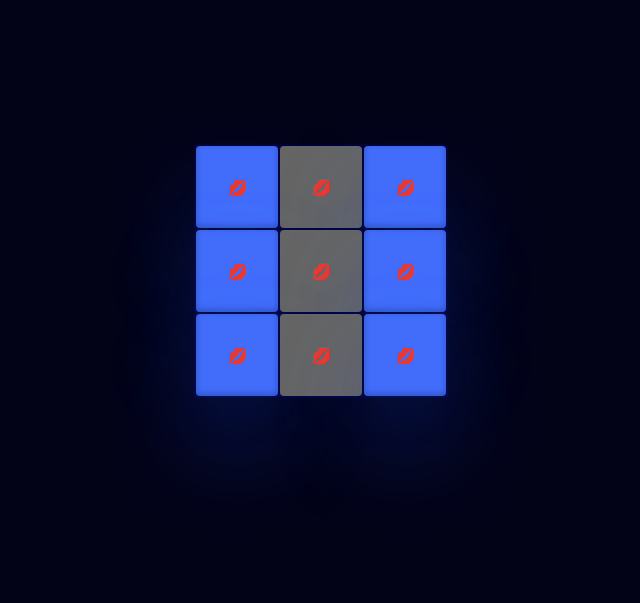
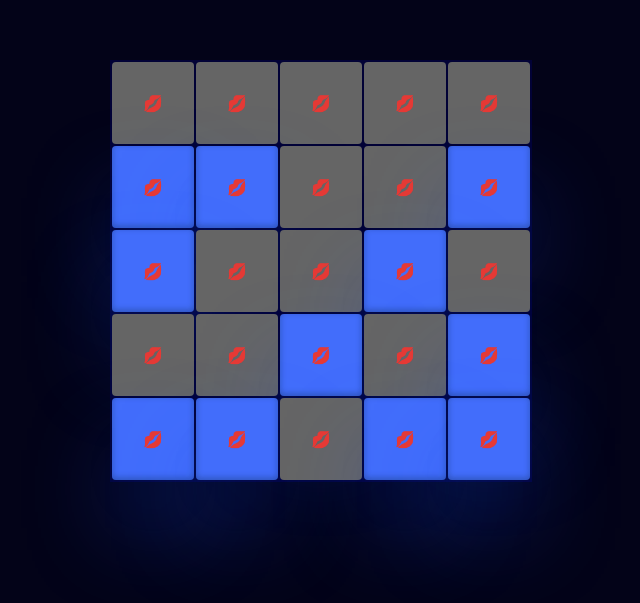
Before and after one commit to amt-juantuah/potential-lamp, a React (Create React App) app: page / in a window 1280 px wide. Shown: the part 129-732 px from the top of the page, without its empty margins (319-959 px from the left). Built offline with nearby package versions, Linux system fonts and the light colour scheme.

Commit message:
style cells

```diff
--- a/src/Board.js
+++ b/src/Board.js
@@ -3,68 +3,73 @@ import Cell from './cell.js';
 
 
 class Board extends Component {
-    // constructor(props) {
-    //     super(props);
-    //     this.props = {
-    //         nrows: 9,
-    //         ncols: 9,
-    //         changeLightStartsOn: 0
-    //     };
-    //     this.state = {
-    //         hasWon: false,
-    //         board: new Array(this.props.ncols).fill(new Array(this.props.nrows).fill(false))
-    //     }
-    // }
+    static defaultProps = {
+        nrows: 5,
+        ncols: 5,
+        changeLightStartsOn: 0.25
+    };
 
-    static defaultProps = {
-        nrows: 9,
-        ncols: 9,
-        changeLightStartsOn: 0
-    };
+
+    constructor(props) {
+        super(props);
+        // this.props = {
+        //     nrows: 9,
+        //     ncols: 9,
+        //     changeLightStartsOn: 0
+        // };
+        this.state = {
+            hasWon: false,
+            board: this.createBoard()
+        };
+
+        this.createBoard = this.createBoard.bind(this);
+        this.flipCellsAround = this.flipCellsAround.bind(this);
+    }
 
     createBoard() {
         let board = [];
+
+        for (let i = 0; i < this.props.ncols; i++) {
+            let tempArray = [];
+            for (let j = 0; j < this.props.nrows; j++) {
+                tempArray.push([false, true][Math.floor(Math.random() * 2)]);
+            }
+            board.push(tempArray);
+        }
         return board;
     }
 
-    // flipCellsAround(coord) {
-    //     let { ncols, nrows } = this.props;
-    //     let board = this.state.board;
-    //     let [y, x] = coord.split("-").map(Number);
+    flipCellsAround(coord) {
+        let { ncols, nrows } = this.props;
+        let board = this.state.board;
+        let [y, x] = coord.split("-").map(Number);
 
-    //     function flipCell(y, x) {
-    //         // flip coord if its on board
-    //         if (x >= 0 && x < ncols && y >= 0 && y < nrows) {
-    //             board[y][x] = !board[y][x];
-    //         }
-    //     }
+        function flipCell(y, x) {
+            // flip coord if its on board
+            if (x >= 0 && x < ncols && y >= 0 && y < nrows) {
+                board[y][x] = !board[y][x];
+            }
+        }
+    }
+    render() {
 
-    // }
-    render() {
-        const numrows = this.props.nrows;
-        const numcols = this.props.ncols;
-        console.log(numrows);
-        console.log(numcols);
+        console.log(this.state.board);
+        const tRow = (x) => {x.map(lit => {<Cell isLit={lit} />})};
         return (
             <table>
+
                 <tbody>
-                    <tr>
-                        <Cell isLit={true} />
-                        <Cell isLit={false} />
-                        <Cell isLit={true} />
-                    </tr>
-
-                    <tr>
-                        <Cell isLit={true} />
-                        <Cell isLit={false} />
-                        <Cell isLit={true} />
-                    </tr>
-
-                    <tr>
-                        <Cell isLit={true} />
-                        <Cell isLit={false} />
-                        <Cell isLit={true} />
-                    </tr>
+                    {
+                        this.state.board.map((each, i) =>
+                            <tr key={i}>{each.map((lit, j) =>
+                                <Cell
+                                    isLit={lit}
+                                    key={`${i}-${j}`}
+                                    flipCellsAroundMe={this.flipCellsAround}
+                                />)}
+                            </tr>
+                        )
+                    }
                 </tbody>
             </table>
         )
--- a/src/cell.js
+++ b/src/cell.js
@@ -9,7 +9,7 @@ class Cell extends Component {
 
     handleClick(evt) {
         // call up to the board to flip cells around this cell
-        this.props.flipCellsAroundMe();
+        this.props.flipCellsAroundMe(evt.key);
     }
 
     render() {
```
